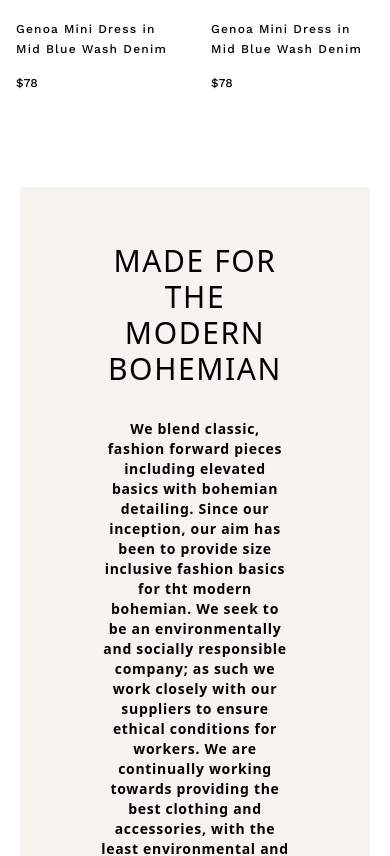
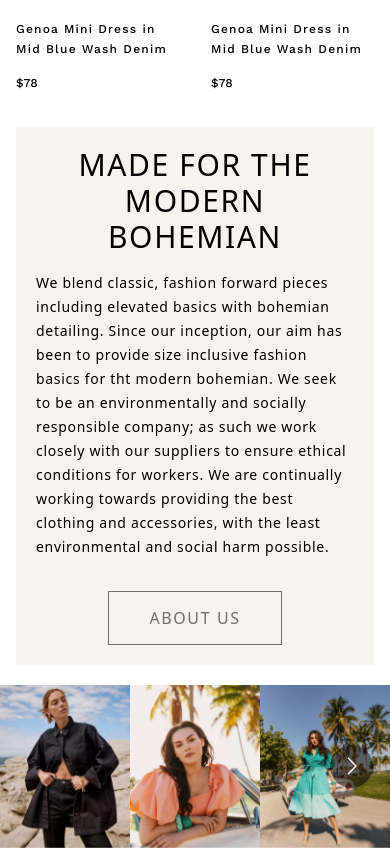
Before and after one commit to Hassan-Mehmood/nextjs-ecommerce, a Next.js app: page / in a window 390 px wide. Shown: the part 3640-4496 px from the top of the page. Built offline with nearby package versions, Linux system fonts and the light colour scheme.

Commit message:
fixed the about us section

```diff
--- a/src/app/components/AboutUs.tsx
+++ b/src/app/components/AboutUs.tsx
@@ -2,13 +2,12 @@ import React from "react";
 
 export const AboutUs = () => {
   return (
-    <div className="tracking-widest mx-5 md:flex md:mx-20 my-20 px-20 py-14 bg-lightOrange text-center md:text-left">
-      <h1 className="text-3xl font-light mb-8 md:mb-0 md:w-52 md:mr-20">
-        MADE FOR THE MODERN <br />
-        BOHEMIAN
-      </h1>
-      <div>
-        <p className="text-sm font-semibold tracking-wider">
+    <div className="md:flex tracking-widest mx-4 lg:mx-20 my-5 md:my-20 px-5 md:px-10 lg:px-20 py-5 md:py-14 bg-lightOrange md:text-left">
+      <h2 className="w-full text-center md:text-left text-3xl font-light mb-4 md:mb-0 md:mr-20">
+        MADE FOR THE MODERN BOHEMIAN
+      </h2>
+      <div className="flex flex-col items-center md:items-start">
+        <p className="text-sm tracking-wider leading-6">
           We blend classic, fashion forward pieces including elevated basics
           with bohemian detailing. Since our inception, our aim has been to
           provide size inclusive fashion basics for tht modern bohemian. We seek
--- a/src/app/components/MainSection.tsx
+++ b/src/app/components/MainSection.tsx
@@ -50,7 +50,7 @@ const MainSection = () => {
       <section className="flex flex-col md:flex-row m-0">
         {data.map((element) => {
           return (
-            <div className="w-full relative">
+            <div key={element.source} className="w-full relative">
               <div className="absolute top-0 bottom-0 left-0 right-0 bg-black hover:opacity-30 opacity-0 transition-opacity duration-300 cursor-pointer" />
               <Image
                 alt="model"
```
